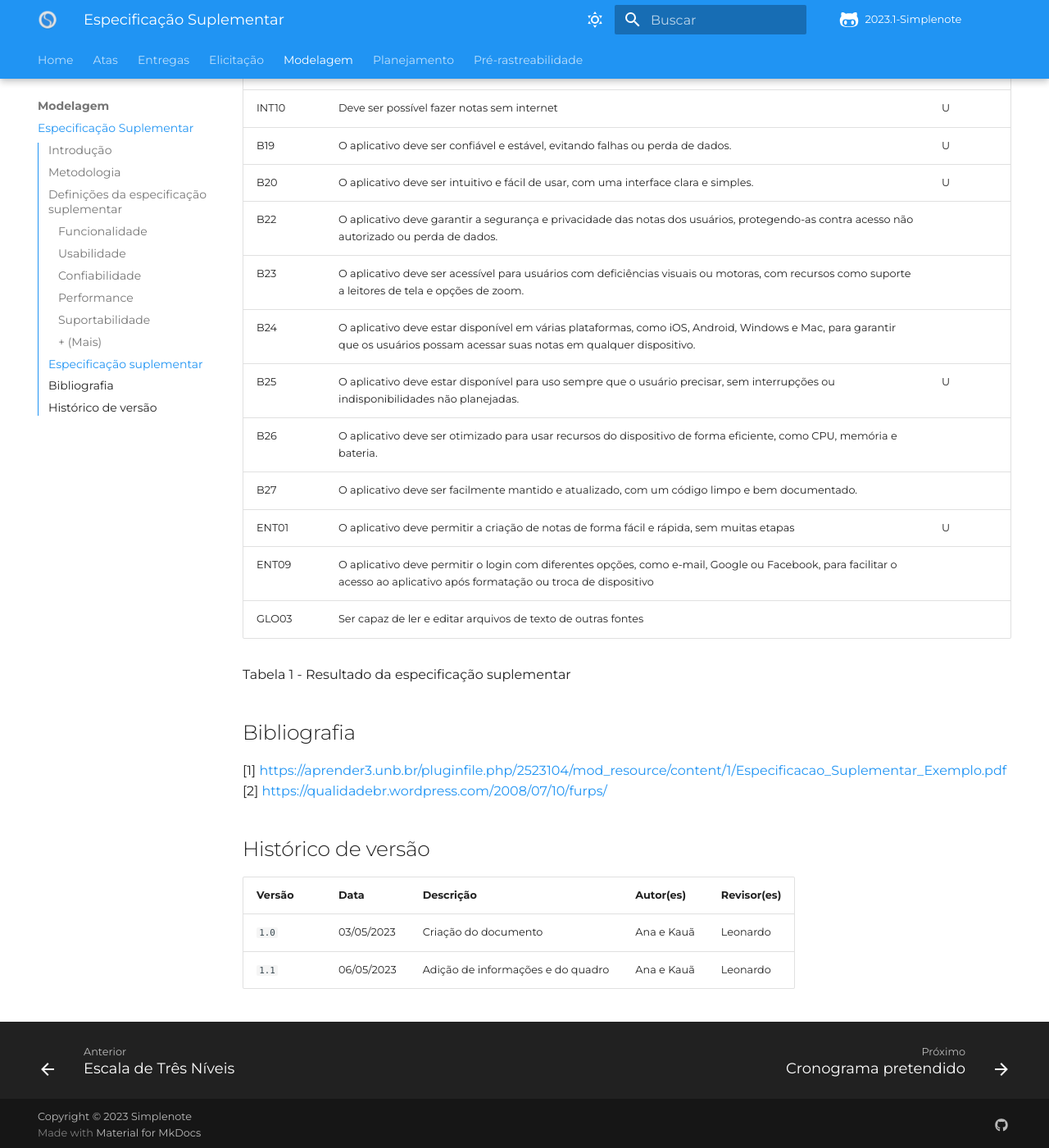
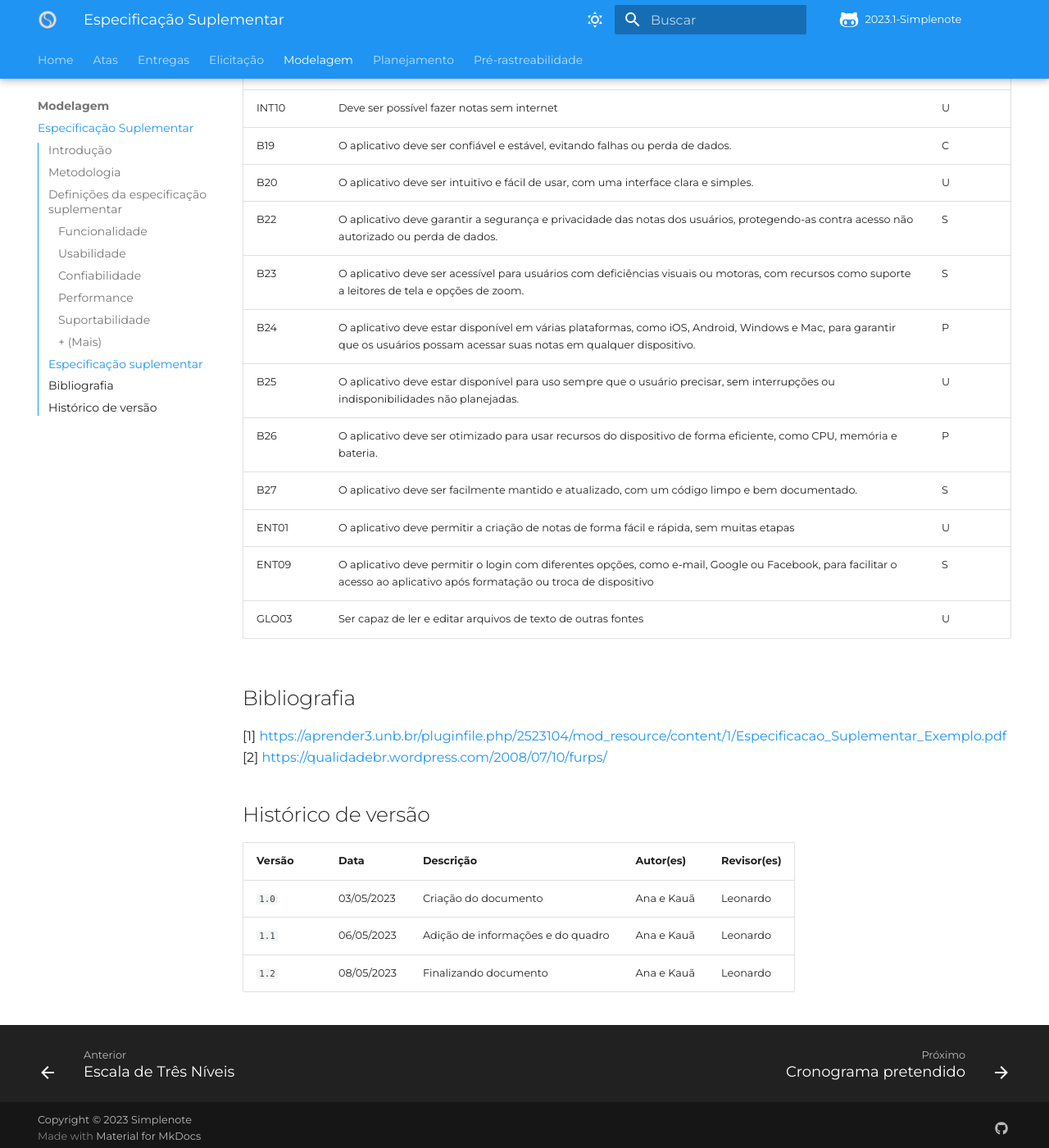
Before and after one commit to Requisitos-de-Software/2023.1-Simplenote, an MkDocs documentation site: the page built from docs/modelagem/especificacao_suplementar.md, in a window 1280 px wide and 1400 px high, scrolled down 2725 px. Shown: the whole window at 82% size. Built offline with MkDocs 1.6.1 and Material for MkDocs 9.7.7, drawn with Linux system fonts in a browser that asks for light colours; some web fonts are replaced; comment, search, counter and statistics services are not loaded.

Commit message:
#41 Finalizando docuemnto

```diff
--- a/docs/modelagem/especificacao_suplementar.md
+++ b/docs/modelagem/especificacao_suplementar.md
@@ -80,22 +80,20 @@ O modelo FURPS+ inclui um "+" que representa requisitos adicionais, tais como:
 
 | ID    | Requisito                                                                                                                                                                    | Categoria |
 | ----- | ---------------------------------------------------------------------------------------------------------------------------------------------------------------------------- | --------- |
-| INT07 | O aplicativo salvará a nota em até 1 segundo                                                                                                                                 |           |
-| INT09 | O aplicativo abrirá em um tempo limite de até 2 segundos                                                                                                                     |           |
+| INT07 | O aplicativo salvará a nota em até 1 segundo                                                                                                                                 | P         |
+| INT09 | O aplicativo abrirá em um tempo limite de até 2 segundos                                                                                                                     | P         |
 | INT10 | Deve ser possível fazer notas sem internet                                                                                                                                   | U         |
-| B19   | O aplicativo deve ser confiável e estável, evitando falhas ou perda de dados.                                                                                                | U         |
+| B19   | O aplicativo deve ser confiável e estável, evitando falhas ou perda de dados.                                                                                                | C         |
 | B20   | O aplicativo deve ser intuitivo e fácil de usar, com uma interface clara e simples.                                                                                          | U         |
-| B22   | O aplicativo deve garantir a segurança e privacidade das notas dos usuários, protegendo-as contra acesso não autorizado ou perda de dados.                                   |           |
-| B23   | O aplicativo deve ser acessível para usuários com deficiências visuais ou motoras, com recursos como suporte a leitores de tela e opções de zoom.                            |           |
-| B24   | O aplicativo deve estar disponível em várias plataformas, como iOS, Android, Windows e Mac, para garantir que os usuários possam acessar suas notas em qualquer dispositivo. |           |
+| B22   | O aplicativo deve garantir a segurança e privacidade das notas dos usuários, protegendo-as contra acesso não autorizado ou perda de dados.                                   | S         |
+| B23   | O aplicativo deve ser acessível para usuários com deficiências visuais ou motoras, com recursos como suporte a leitores de tela e opções de zoom.                            | S         |
+| B24   | O aplicativo deve estar disponível em várias plataformas, como iOS, Android, Windows e Mac, para garantir que os usuários possam acessar suas notas em qualquer dispositivo. | P         |
 | B25   | O aplicativo deve estar disponível para uso sempre que o usuário precisar, sem interrupções ou indisponibilidades não planejadas.                                            | U         |
-| B26   | O aplicativo deve ser otimizado para usar recursos do dispositivo de forma eficiente, como CPU, memória e bateria.                                                           |           |
-| B27   | O aplicativo deve ser facilmente mantido e atualizado, com um código limpo e bem documentado.                                                                                |           |
+| B26   | O aplicativo deve ser otimizado para usar recursos do dispositivo de forma eficiente, como CPU, memória e bateria.                                                           | P         |
+| B27   | O aplicativo deve ser facilmente mantido e atualizado, com um código limpo e bem documentado.                                                                                | S         |
 | ENT01 | O aplicativo deve permitir a criação de notas de forma fácil e rápida, sem muitas etapas                                                                                     | U         |
-| ENT09 | O aplicativo deve permitir o login com diferentes opções, como e-mail, Google ou Facebook, para facilitar o acesso ao aplicativo após formatação ou troca de dispositivo     |           |
-| GLO03 | Ser capaz de ler e editar arquivos de texto de outras fontes                                                                                                                 |           |
-
-Tabela 1 - Resultado da especificação suplementar
+| ENT09 | O aplicativo deve permitir o login com diferentes opções, como e-mail, Google ou Facebook, para facilitar o acesso ao aplicativo após formatação ou troca de dispositivo     | S         |
+| GLO03 | Ser capaz de ler e editar arquivos de texto de outras fontes                                                                                                                 | U         |
 
 ## Bibliografia
 
@@ -108,3 +106,4 @@ Tabela 1 - Resultado da especificação suplementar
 | ------ | ---------- | --------------------------------- | ---------- | ----------- |
 | `1.0`  | 03/05/2023 | Criação do documento              | Ana e Kauã | Leonardo    |
 | `1.1`  | 06/05/2023 | Adição de informações e do quadro | Ana e Kauã | Leonardo    |
+| `1.2`  | 08/05/2023 | Finalizando documento             | Ana e Kauã | Leonardo    |
```
